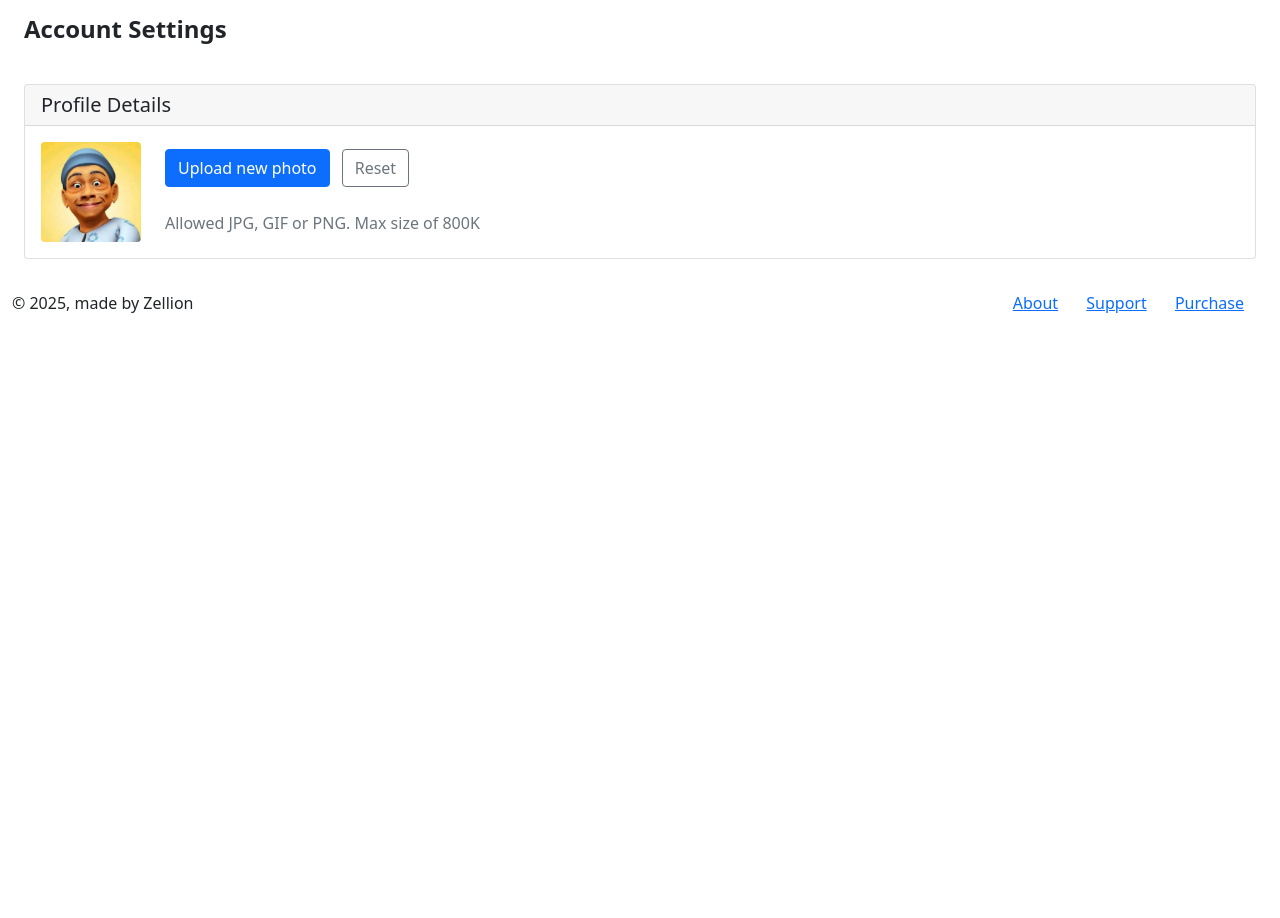
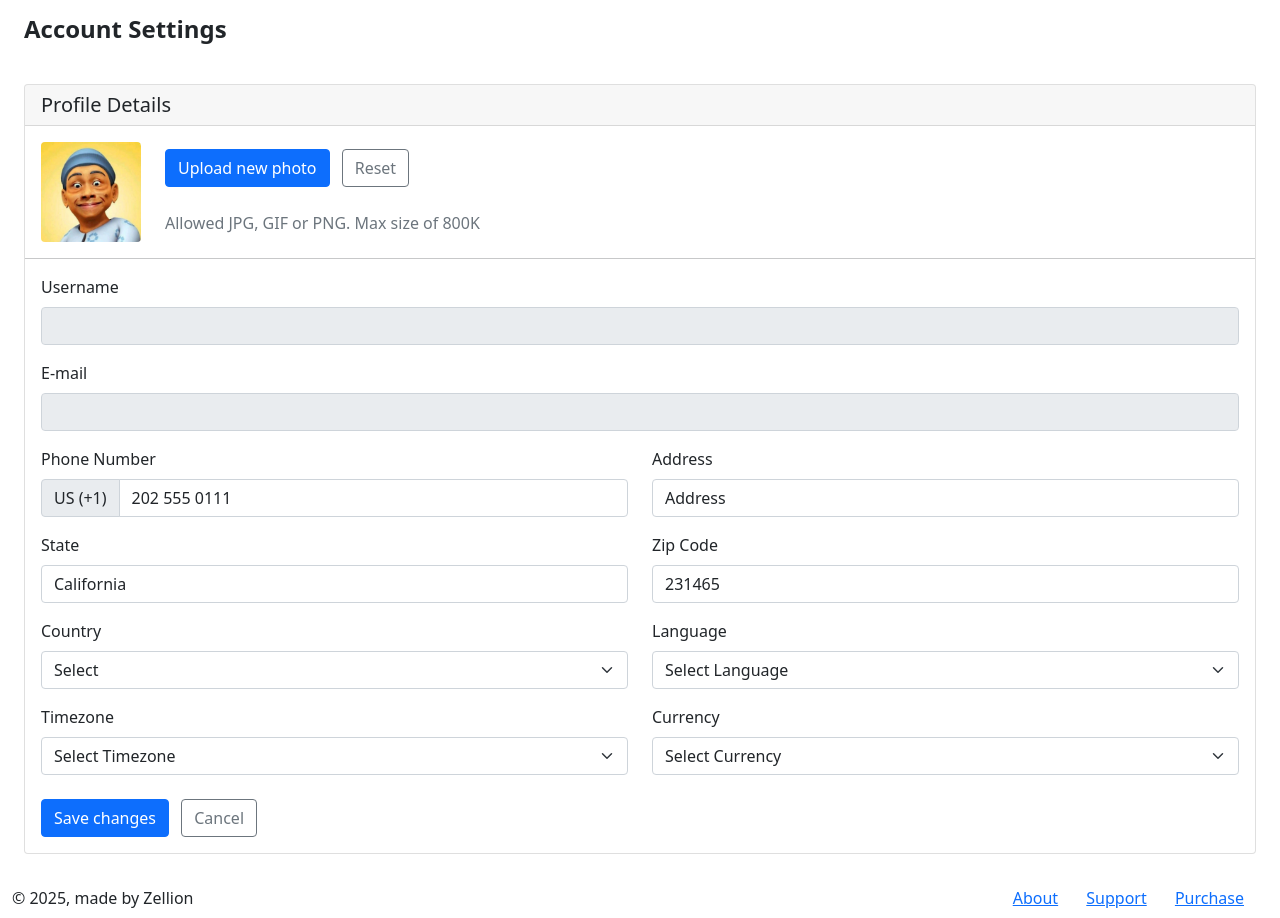
Before and after one commit to gera-mcd/PWL-UAS, a CodeIgniter 4 app: the page made by app/Views/v_account.php in a window 1280 px wide. Shown: the part 1116-2034 px from the top of the page. Before the commit the page ends 1429 px from the top, so only its background shows below. Run offline with PHP 8.4 and a stand-in for CodeIgniter, Linux system fonts and the light colour scheme; the template is opened without the code that fills it, so the values that code supplies are empty; some libraries are stand-ins or nearby versions.

Commit message:
Mengedit AccountController

```diff
--- a/app/Views/v_account.php
+++ b/app/Views/v_account.php
@@ -1,11 +1,14 @@
 <?= $this->extend('layout') ?>
 <?= $this->section('content') ?>
 
-<div class="container-xxl flex-grow-1 container-p-y">
+<div class="container-xxl flex-grow-1" style="padding-top: 0;">
   <h4 class="fw-bold py-3 mb-4">Account Settings</h4>
 
+  <div class="row">
+    <div class="col-md-12">
       <div class="card mb-4">
         <h5 class="card-header">Profile Details</h5>
+        <!-- Account -->
         <div class="card-body">
           <div class="d-flex align-items-start align-items-sm-center gap-4">
             <img
@@ -14,8 +17,8 @@
               class="d-block rounded"
               height="100"
               width="100"
-          id="uploadedAvatar"
-        />
+              id="uploadedAvatar" />
+
             <div class="button-wrapper">
               <label for="upload" class="btn btn-primary me-2 mb-4" tabindex="0">
                 <span class="d-none d-sm-block">Upload new photo</span>
@@ -25,9 +28,9 @@
                   id="upload"
                   class="account-file-input"
                   hidden
-              accept="image/png, image/jpeg"
-            />
+                  accept="image/png, image/jpeg" />
               </label>
+
               <button type="button" class="btn btn-outline-secondary account-image-reset mb-4">
                 <i class="bx bx-reset d-block d-sm-none"></i>
                 <span class="d-none d-sm-block">Reset</span>
@@ -37,8 +40,91 @@
             </div>
           </div>
         </div>
+        <!-- /Account -->
+
+        <hr class="my-0" />
+        <div class="card-body">
+          <form id="formAccountSettings" method="POST" onsubmit="return false">
+            <div class="row">
+            <!-- First Name -->
+<div class="mb-3">
+  <label class="form-label" for="Username">Username</label>
+  <input type="text" class="form-control" id="Username" name="Username"
+         value="<?= esc($user['username']) ?>" readonly />
 </div>
 
+<!-- Email -->
+<div class="mb-3">
+  <label class="form-label" for="email">E-mail</label>
+  <input type="email" class="form-control" id="email" name="email"
+         value="<?= esc($user['email']) ?>" readonly />
+</div>
+
+
+              <div class="mb-3 col-md-6">
+                <label class="form-label" for="phoneNumber">Phone Number</label>
+                <div class="input-group input-group-merge">
+                  <span class="input-group-text">US (+1)</span>
+                  <input type="text" id="phoneNumber" name="phoneNumber" class="form-control" value="202 555 0111" />
+                </div>
+              </div>
+              <div class="mb-3 col-md-6">
+                <label for="address" class="form-label">Address</label>
+                <input type="text" class="form-control" id="address" name="address" value="Address" />
+              </div>
+              <div class="mb-3 col-md-6">
+                <label for="state" class="form-label">State</label>
+                <input class="form-control" type="text" id="state" name="state" value="California" />
+              </div>
+              <div class="mb-3 col-md-6">
+                <label for="zipCode" class="form-label">Zip Code</label>
+                <input type="text" class="form-control" id="zipCode" name="zipCode" value="231465" />
+              </div>
+              <div class="mb-3 col-md-6">
+                <label for="country" class="form-label">Country</label>
+                <select id="country" class="select2 form-select">
+                  <option value="">Select</option>
+                  <option value="Indonesia">Indonesia</option>
+                  <option value="US">United States</option>
+                  <option value="India">India</option>
+                  <option value="UK">UK</option>
+                </select>
+              </div>
+              <div class="mb-3 col-md-6">
+                <label for="language" class="form-label">Language</label>
+                <select id="language" class="select2 form-select">
+                  <option value="">Select Language</option>
+                  <option value="en">English</option>
+                  <option value="id">Indonesian</option>
+                </select>
+              </div>
+              <div class="mb-3 col-md-6">
+                <label for="timezone" class="form-label">Timezone</label>
+                <select id="timezone" class="select2 form-select">
+                  <option value="">Select Timezone</option>
+                  <option value="Asia/Jakarta">Asia/Jakarta</option>
+                  <option value="America/New_York">America/New York</option>
+                </select>
+              </div>
+              <div class="mb-3 col-md-6">
+                <label for="currency" class="form-label">Currency</label>
+                <select id="currency" class="select2 form-select">
+                  <option value="">Select Currency</option>
+                  <option value="USD">USD</option>
+                  <option value="IDR">IDR</option>
+                </select>
+              </div>
+            </div>
+            <div class="mt-2">
+              <button type="submit" class="btn btn-primary me-2">Save changes</button>
+              <button type="reset" class="btn btn-outline-secondary">Cancel</button>
+            </div>
+          </form>
+        </div>
+        <!-- /form -->
+      </div>
+    </div>
+  </div>
 </div>
 
 <?= $this->endSection() ?>
```
Also changed, not shown: app/Controllers/AccountController.php (+30 -38 lines). Lines whose indentation alone changed are shown as unchanged.
